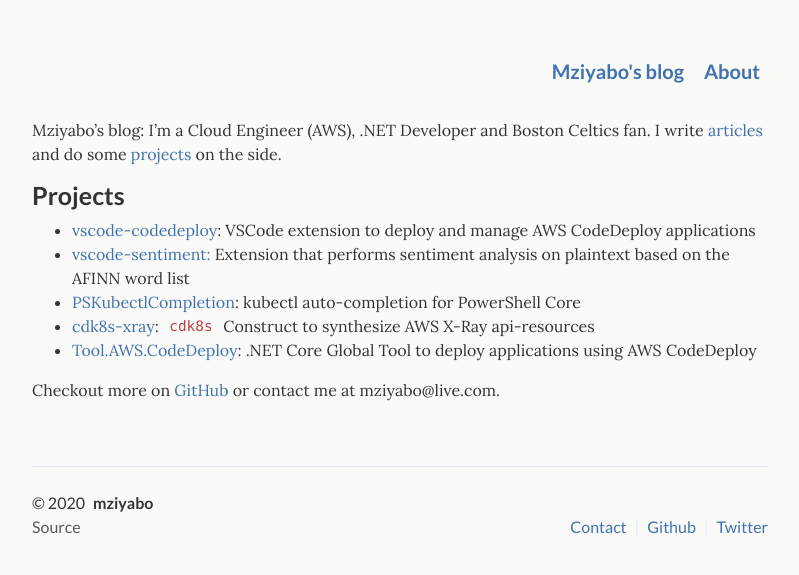
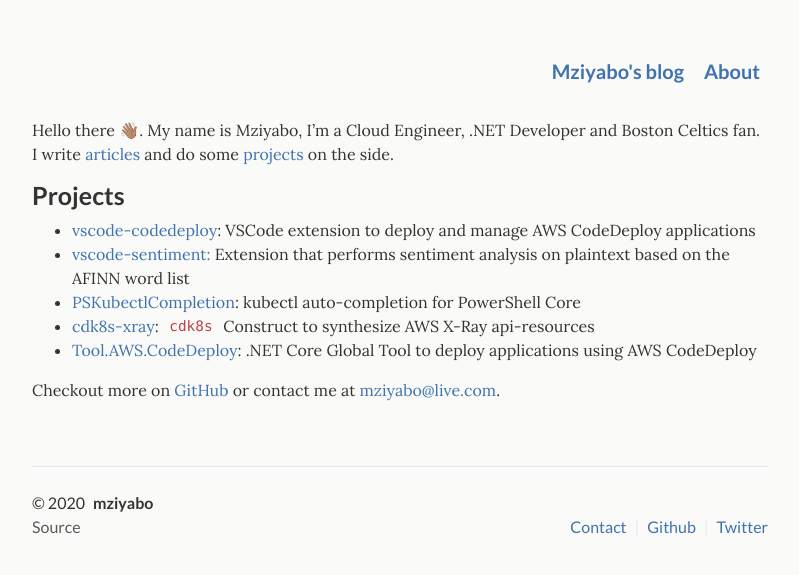
Before and after one commit to mziyabo/mziyabo.github.io, a Jekyll site: the page built from _pages/about.md, in a window 1280 px wide. Shown: the top 575 px of the page, without its empty margins (240-1039 px from the left). Built offline with Jekyll 4.4.1, drawn with Linux system fonts in a browser that asks for light colours.

Commit message:
feat: updated about

```diff
--- a/_pages/about.md
+++ b/_pages/about.md
@@ -17,7 +17,7 @@ permalink: /about/
 </figure> -->
 {:/}
 
-Mziyabo's blog: I'm a Cloud Engineer (AWS), .NET Developer and Boston Celtics fan. I write [articles](/articles) and do some [projects](#Projects) on the side.
+Hello there 👋🏽. My name is Mziyabo, I'm a Cloud Engineer, .NET Developer and Boston Celtics fan. I write [articles](/articles) and do some [projects](#Projects) on the side.
 
 
 ### Projects
@@ -30,5 +30,5 @@ Mziyabo's blog: I'm a Cloud Engineer (AWS), .NET Developer and Boston Celtics fa
                 applications using AWS CodeDeploy
 
 
-Checkout more on [GitHub](https://github.com/mziyabo) or contact me at mziyabo@live.com.
+Checkout more on [GitHub](https://github.com/mziyabo) or contact me at [mziyabo@live.com](mailto:mziyabo@live.com).
 </div>
```
